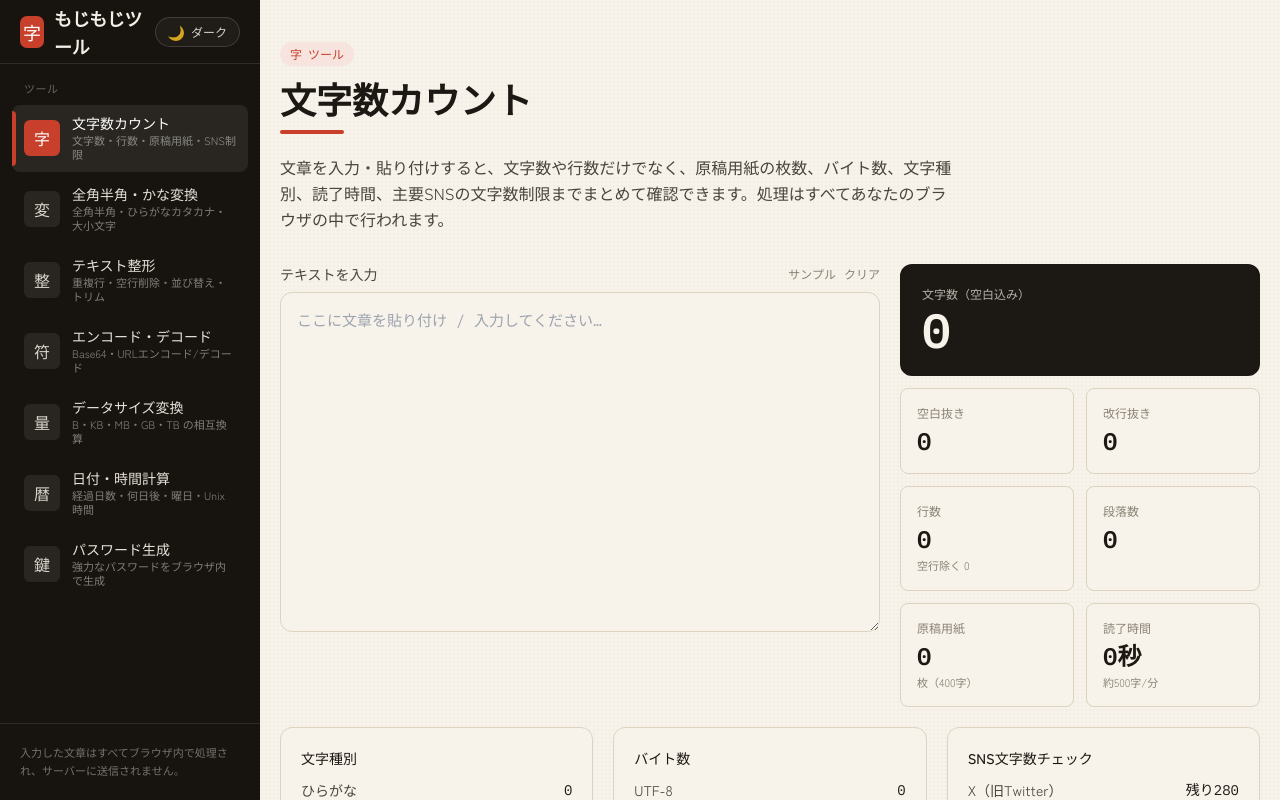
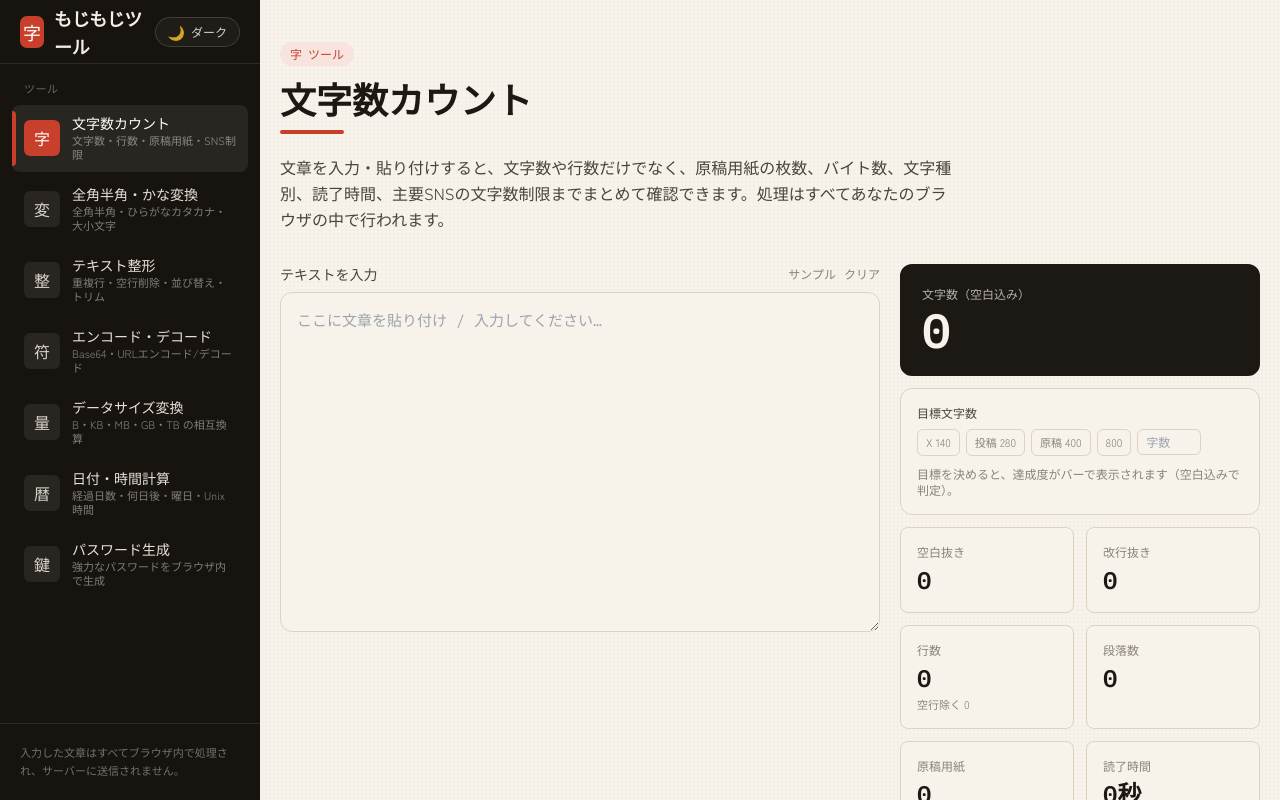
Before and after one commit to 1kuniman/mojicount, a Next.js app: page /count in a window 1280 px wide. Shown: the top 800 px of the page. Built offline with nearby package versions, Linux system fonts and the light colour scheme.

Commit message:
文字数カウントに目標バーを追加

```diff
--- a/components/CounterTool.tsx
+++ b/components/CounterTool.tsx
@@ -24,6 +24,14 @@ export default function CounterTool() {
   const [text, setText] = useState("");
   const r = useMemo(() => countText(text), [text]);
   const wlen = useMemo(() => weightedLength(text), [text]);
+
+  const [goalStr, setGoalStr] = useState("");
+  const goal = parseInt(goalStr, 10);
+  const validGoal = !isNaN(goal) && goal > 0;
+  const pct = validGoal ? Math.min(100, (r.withSpaces / goal) * 100) : 0;
+  const reached = validGoal && r.withSpaces >= goal;
+  const over = validGoal && r.withSpaces > goal;
+  const barColor = over ? "#e0653b" : reached ? "#3f8a5c" : "rgb(var(--c-shu))";
 
   return (
     <div>
@@ -60,6 +68,66 @@ export default function CounterTool() {
           <div className="col-span-2 rounded-xl border-2 border-panel-strong bg-panel-strong text-on-strong p-5">
             <div className="text-xs text-on-strong/70">文字数（空白込み）</div>
             <div className="font-mono text-5xl font-bold tnum mt-1">{r.withSpaces.toLocaleString()}</div>
+          </div>
+
+          {/* 目標バー */}
+          <div className="col-span-2 rounded-xl border border-line bg-paper p-4">
+            <div className="flex items-center justify-between gap-2 mb-2.5 flex-wrap">
+              <span className="text-xs font-medium text-ink-soft">目標文字数</span>
+              <div className="flex items-center gap-1.5 flex-wrap">
+                {([["X 140", "140"], ["投稿 280", "280"], ["原稿 400", "400"], ["800", "800"]] as const).map(
+                  ([lbl, val]) => (
+                    <button
+                      key={val}
+                      onClick={() => setGoalStr(val)}
+                      className={`text-[11px] px-2 py-1 rounded-md border transition-colors ${
+                        goalStr === val
+                          ? "border-shu text-shu bg-shu/5"
+                          : "border-line text-ink-faint hover:text-shu hover:border-shu/40"
+                      }`}
+                    >
+                      {lbl}
+                    </button>
+                  )
+                )}
+                <input
+                  type="number"
+                  value={goalStr}
+                  onChange={(e) => setGoalStr(e.target.value)}
+                  placeholder="字数"
+                  className="w-16 text-xs rounded-md border border-line bg-paper px-2 py-1 text-ink outline-none focus:border-shu/60"
+                />
+                {goalStr && (
+                  <button onClick={() => setGoalStr("")} className="text-ink-faint hover:text-shu text-sm leading-none px-1">
+                    ×
+                  </button>
+                )}
+              </div>
+            </div>
+            {validGoal ? (
+              <>
+                <div className="h-3 rounded-full bg-paper-deep overflow-hidden">
+                  <div
+                    className="h-full rounded-full transition-all duration-300"
+                    style={{ width: `${pct}%`, backgroundColor: barColor }}
+                  />
+                </div>
+                <div className="mt-2 flex items-center justify-between text-xs">
+                  <span className="font-mono tnum text-ink-soft">
+                    {r.withSpaces.toLocaleString()} / {goal.toLocaleString()} 字
+                  </span>
+                  <span className="font-medium" style={{ color: barColor }}>
+                    {over
+                      ? `${(r.withSpaces - goal).toLocaleString()} 字オーバー`
+                      : reached
+                      ? "達成！🎉"
+                      : `あと ${(goal - r.withSpaces).toLocaleString()} 字`}
+                  </span>
+                </div>
+              </>
+            ) : (
+              <p className="text-xs text-ink-faint">目標を決めると、達成度がバーで表示されます（空白込みで判定）。</p>
+            )}
           </div>
           <Stat label="空白抜き" value={r.noSpaces.toLocaleString()} />
           <Stat label="改行抜き" value={r.noNewlines.toLocaleString()} />
```
